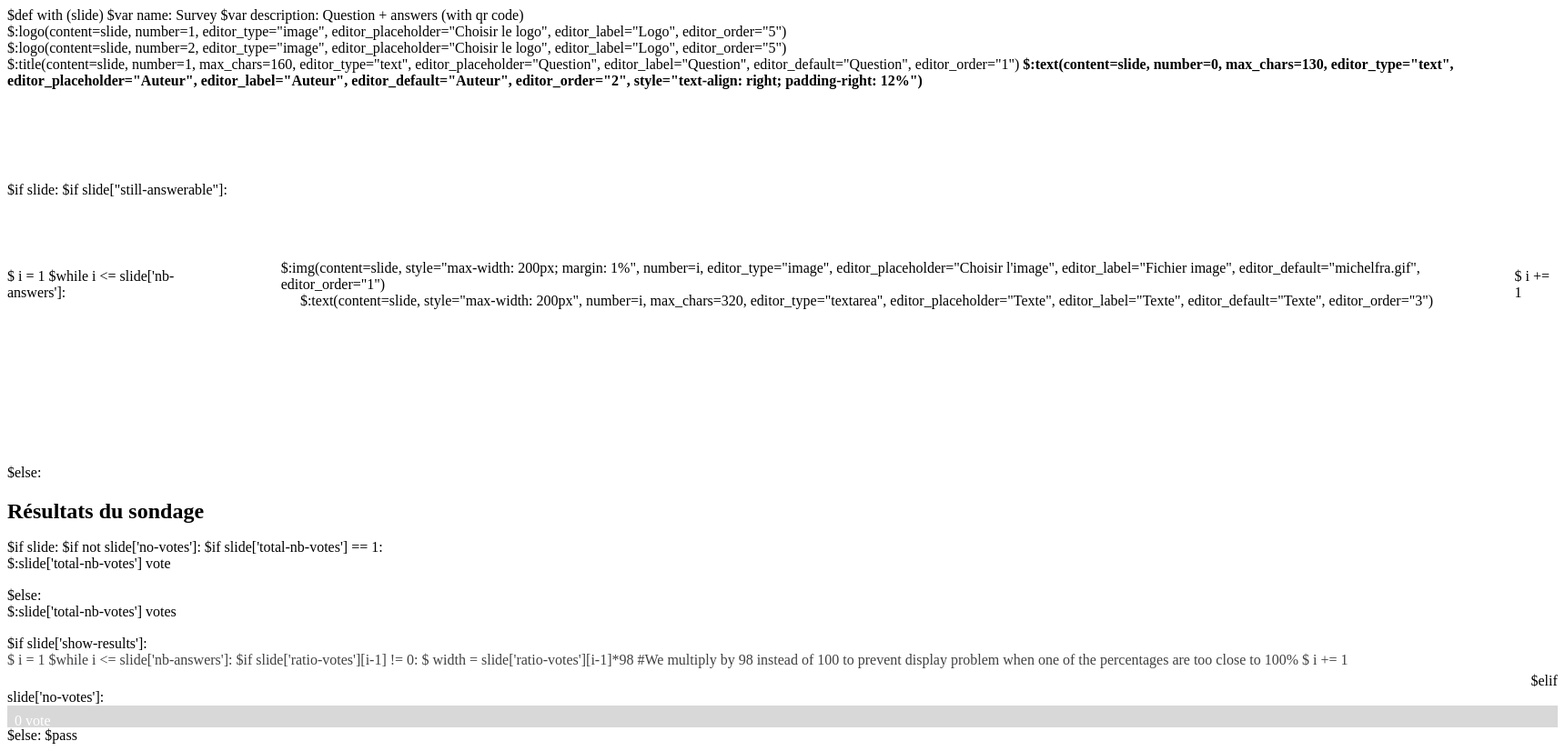
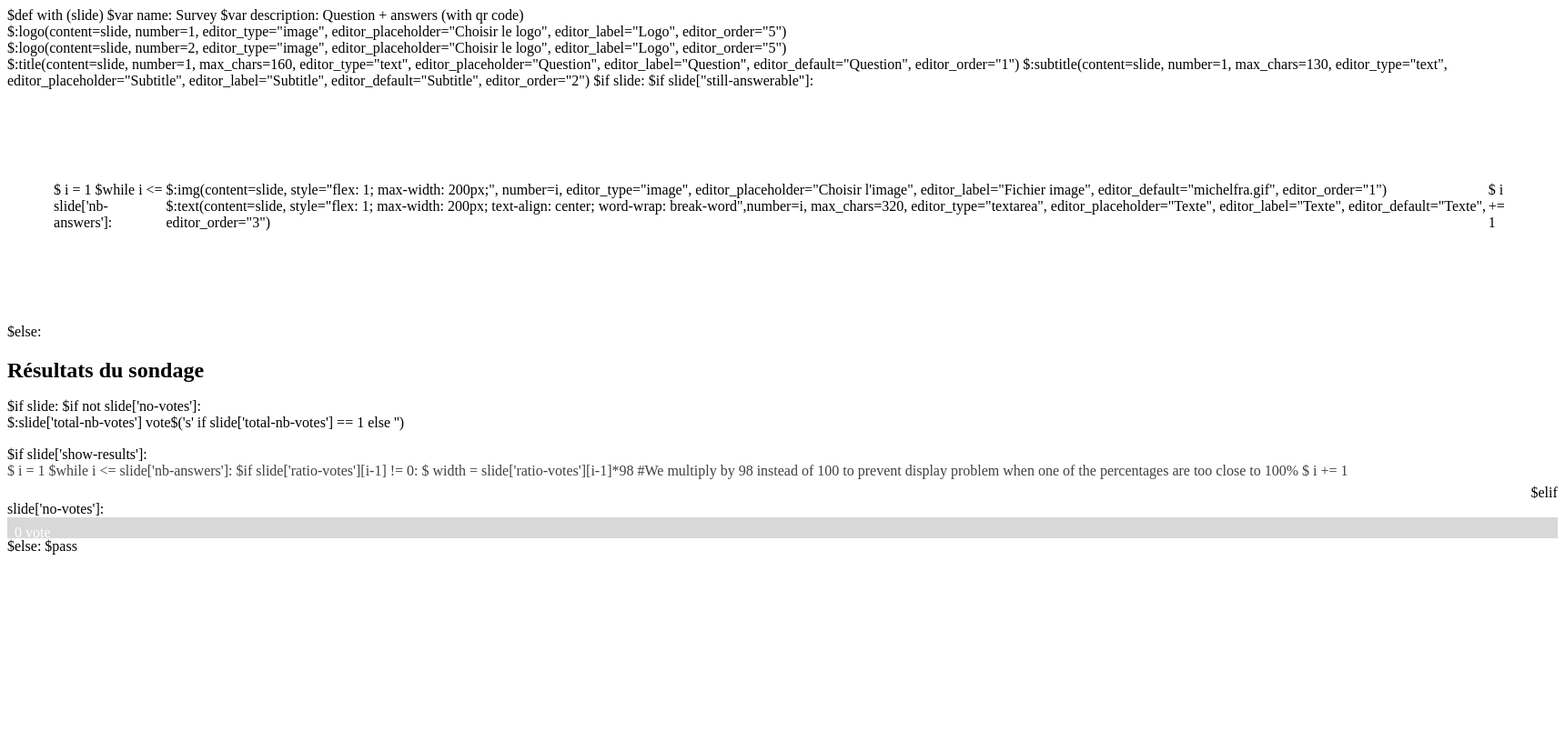
Before and after one commit to OpenWeek/ictv-plugin-survey, a Python web app: template ictv/renderer/templates/template-survey.html in a window 1720 px wide. Shown: the whole page at 91% size. After the commit the page ends 610 px from the top, so only its background shows below. Run offline with Jinja, Linux system fonts and the light colour scheme; the template is opened without the code that fills it, so the values that code supplies are empty.

Commit message:
Refactors the template and translates the configuration file

```diff
--- a/ictv/plugins/survey/survey.py
+++ b/ictv/plugins/survey/survey.py
@@ -30,7 +30,7 @@
     logger = get_logger('survey', channel)
     still_answerable = channel.get_config_param('answerable')
     question = channel.get_config_param('question')
-    author = channel.get_config_param('author')
+    author = channel.get_config_param('subtitle')
     answers = channel.get_config_param('answers')
     display_on_survey = channel.get_config_param('display_on_survey')
 
@@ -231,11 +231,11 @@
 
 
 class SurveySlide(PluginSlide):
-    def __init__(self, still_answerable, question, author, answers, ratio_votes, total_nb_votes, display_on_survey,
+    def __init__(self, still_answerable, question, subtitle, answers, ratio_votes, total_nb_votes, display_on_survey,
                  channel_id, question_id):
         self._duration = 10000000
         self._content = {'still-answerable': still_answerable, 'title-1': {'text': question},
-                         'text-0': {'text': author}}
+                         'subtitle-1': {'text': subtitle}}
 
         if len(answers) <= 5:
             self._content['nb-answers'] = len(answers)
--- a/ictv/renderer/templates/template-survey.html
+++ b/ictv/renderer/templates/template-survey.html
@@ -9,27 +9,12 @@
    This software is licensed under the MIT License.
 -->
 
-
-
-
 <style>
-   #question {
-      margin-bottom: 6%;
-   }
    #answers {
       display: flex;
-      flex-direction: row;
-      flex-wrap: nowrap;
-      align-items: center;
-      justify-content: space-around;
-      margin-bottom: 6%;
-   }
-   .answer {
-      margin: 4%;
-   }
-   .text-answer {
-      text-align: center;
-      word-wrap: break-word;
+      align-items: flex-start;
+      justify-content: space-between;
+      margin: 6% 3% 6%;
    }
    #results-title {
       margin-bottom: 1%
@@ -80,25 +65,17 @@
    $:logo(content=slide, number=2, editor_type="image", editor_placeholder="Choisir le logo", editor_label="Logo", editor_order="5")
 </div>
 <div class="content">
-   <div id="question">
-      $:title(content=slide, number=1, max_chars=160, editor_type="text", editor_placeholder="Question", editor_label="Question", editor_default="Question", editor_order="1")
-      <strong>
-         $:text(content=slide, number=0, max_chars=130, editor_type="text", editor_placeholder="Auteur", editor_label="Auteur", editor_default="Auteur", editor_order="2", style="text-align: right; padding-right: 12%")
-      </strong>
-   </div>
+   $:title(content=slide, number=1, max_chars=160, editor_type="text", editor_placeholder="Question", editor_label="Question", editor_default="Question", editor_order="1")
+   $:subtitle(content=slide, number=1, max_chars=130, editor_type="text", editor_placeholder="Subtitle", editor_label="Subtitle", editor_default="Subtitle", editor_order="2")
 
    $if slide:
       $if slide["still-answerable"]:
          <div id="answers">
             $ i = 1
             $while i <= slide['nb-answers']:
-               <div class="answer" style="order: $i">
-                  <div class="qr">
-                     $:img(content=slide, style="max-width: 200px; margin: 1%", number=i, editor_type="image", editor_placeholder="Choisir l'image", editor_label="Fichier image", editor_default="michelfra.gif", editor_order="1")
-                  </div>
-                  <div class="text-answer">
-                     $:text(content=slide, style="max-width: 200px", number=i, max_chars=320, editor_type="textarea", editor_placeholder="Texte", editor_label="Texte", editor_default="Texte", editor_order="3")
-                  </div>
+               <div class="answer">
+                  $:img(content=slide, style="flex: 1; max-width: 200px;", number=i, editor_type="image", editor_placeholder="Choisir l'image", editor_label="Fichier image", editor_default="michelfra.gif", editor_order="1")
+                  $:text(content=slide, style="flex: 1; max-width: 200px; text-align: center; word-wrap: break-word",number=i, max_chars=320, editor_type="textarea", editor_placeholder="Texte", editor_label="Texte", editor_default="Texte", editor_order="3")
                </div>
                $ i += 1
          </div>
@@ -109,14 +86,9 @@
 
    $if slide:
       $if not slide['no-votes']:
-         $if slide['total-nb-votes'] == 1:
-            <div id="total-nb-votes">
-               $:slide['total-nb-votes'] vote
-            </div>
-         $else:
-            <div id="total-nb-votes">
-               $:slide['total-nb-votes'] votes
-            </div>
+         <div id="total-nb-votes">
+            $:slide['total-nb-votes'] vote$('s' if slide['total-nb-votes'] == 1 else '')
+         </div>
       $if slide['show-results']:
          <!-- Show the poll results -->
          <div class="stacked-bar-graph">
```
Also changed, not shown: ictv/plugins/survey/config.yaml (+12 -15 lines).
